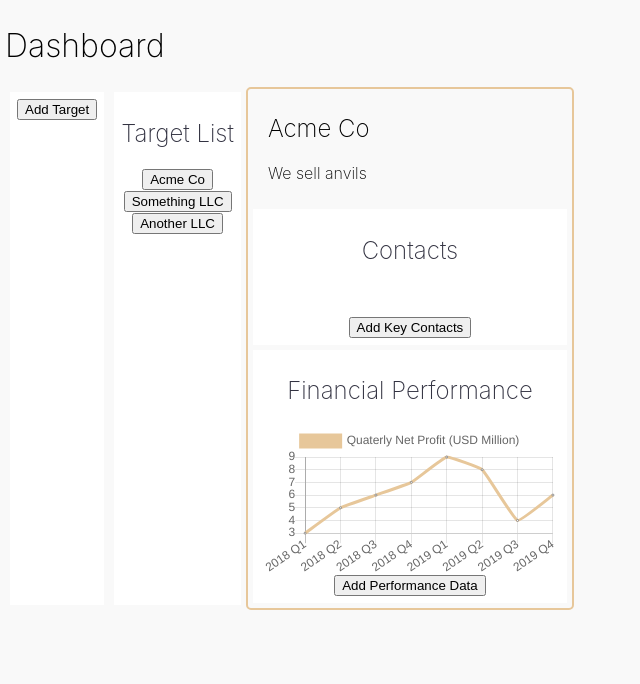
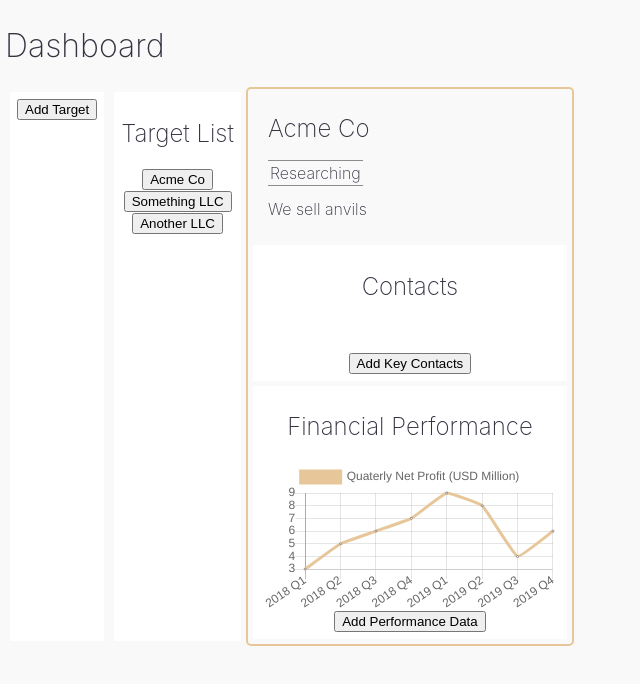
Before and after one commit to jwwharrell/acquisition-tool, a React (Create React App) app: page / in a window 1280 px wide. Both pictures are taken after a click on the button "Acme Co". Shown: the top 684 px of the page, without its empty margins (0-640 px from the left). Built offline with nearby package versions, Linux system fonts and the light colour scheme.

Commit message:
Addaed status to company card

```diff
--- a/src/App.scss
+++ b/src/App.scss
@@ -8,18 +8,17 @@ $background: #F9F9F9;
 body {
     background-color: $background;
     padding: 5px;
+    color: $primary;
 }
 
-h1 {
+h1, h2, .statusMark, p {
     font-weight: 200;
 }
 
-h2 {
-    font-weight: 200;
-}
-
-p {
-    font-weight: 200;
+.statusMark {
+    border-top: $secondary 1px solid;
+    border-bottom: $secondary 1px solid;
+    padding: 2px;
 }
 
 .dashboard {
--- a/src/components/cards/CompanyCard.js
+++ b/src/components/cards/CompanyCard.js
@@ -9,6 +9,7 @@ export default class CompanyCard extends Component {
             <div className='company'>
                 <div className='company--header'>
                     <h2>{this.props.targetInfo.name}</h2>
+                    <span className='statusMark'>{this.props.targetInfo.status}</span>
                     <p>{this.props.targetInfo.info}</p>
                 </div>
                 <ContactList
--- a/src/components/forms/AddTarget.js
+++ b/src/components/forms/AddTarget.js
@@ -76,10 +76,10 @@ export default class AddTarget extends Component {
                             value={this.state.status}
                         >
                             <option value={null}> -- Select Status -- </option>
-                            <option value='researching'>Researching</option>
-                            <option value='pendingApproval'>Pending Approval</option>
-                            <option value='approved'>Approved</option>
-                            <option value='declined'>Declined</option>
+                            <option value='Researching'>Researching</option>
+                            <option value='Pending Approval'>Pending Approval</option>
+                            <option value='Approved'>Approved</option>
+                            <option value='Declined'>Declined</option>
                         </select>
                         <input
                             type='submit'
--- a/src/mock_data.js
+++ b/src/mock_data.js
@@ -6,7 +6,7 @@ export default {
             name: 'Acme Co',
             info: 'We sell anvils',
             id: 'target0',
-            status: 'researching',
+            status: 'Researching',
             contacts: [],
             performanceData: {
                 q1_2018: '3',
@@ -23,7 +23,7 @@ export default {
             name: 'Something LLC',
             info: 'Since 1297, leading the world in experience-driven marketing and sustainable thought.',
             id: 'target1',
-            status: 'researching',
+            status: 'Pending Approval',
             contacts: [],
             performanceData: {
                 q1_2018: '1',
@@ -40,7 +40,7 @@ export default {
             name: 'Another LLC',
             info: 'Creating vast platforms that deliver quality solutions to the smallest problems',
             id: 'target2',
-            status: 'researching',
+            status: 'Accepted',
             contacts: [],
             performanceData: {
                 q1_2018: '2',
```
